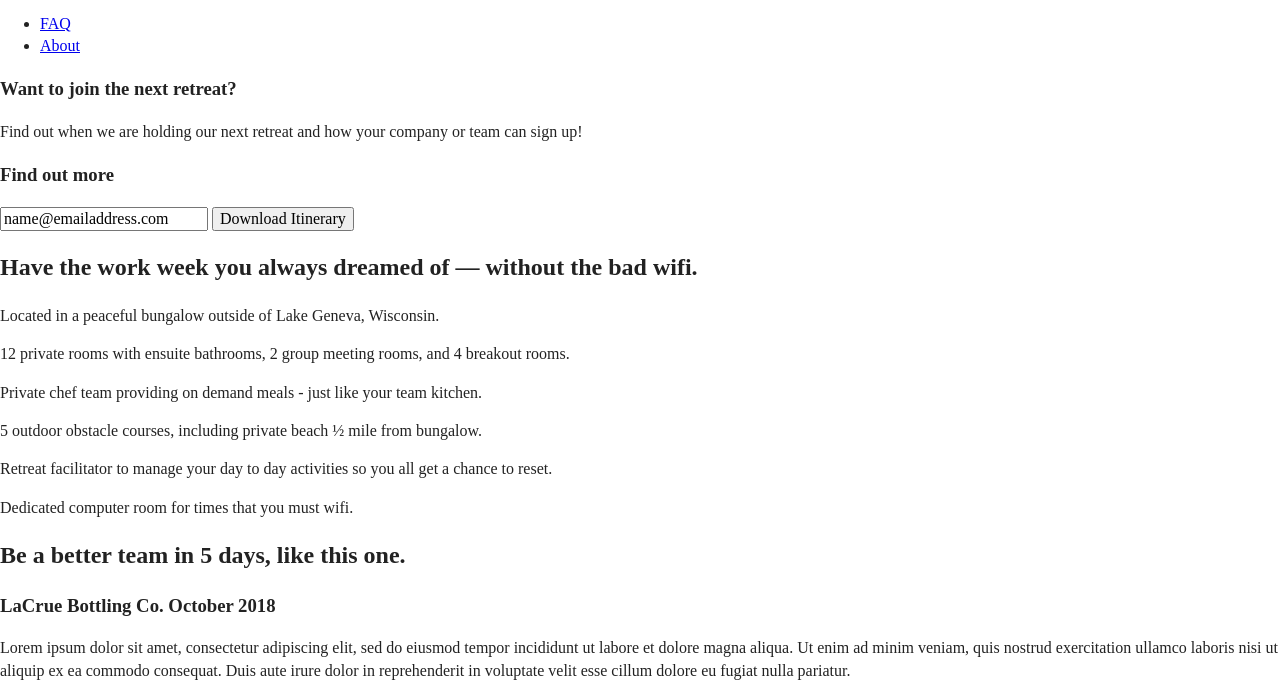
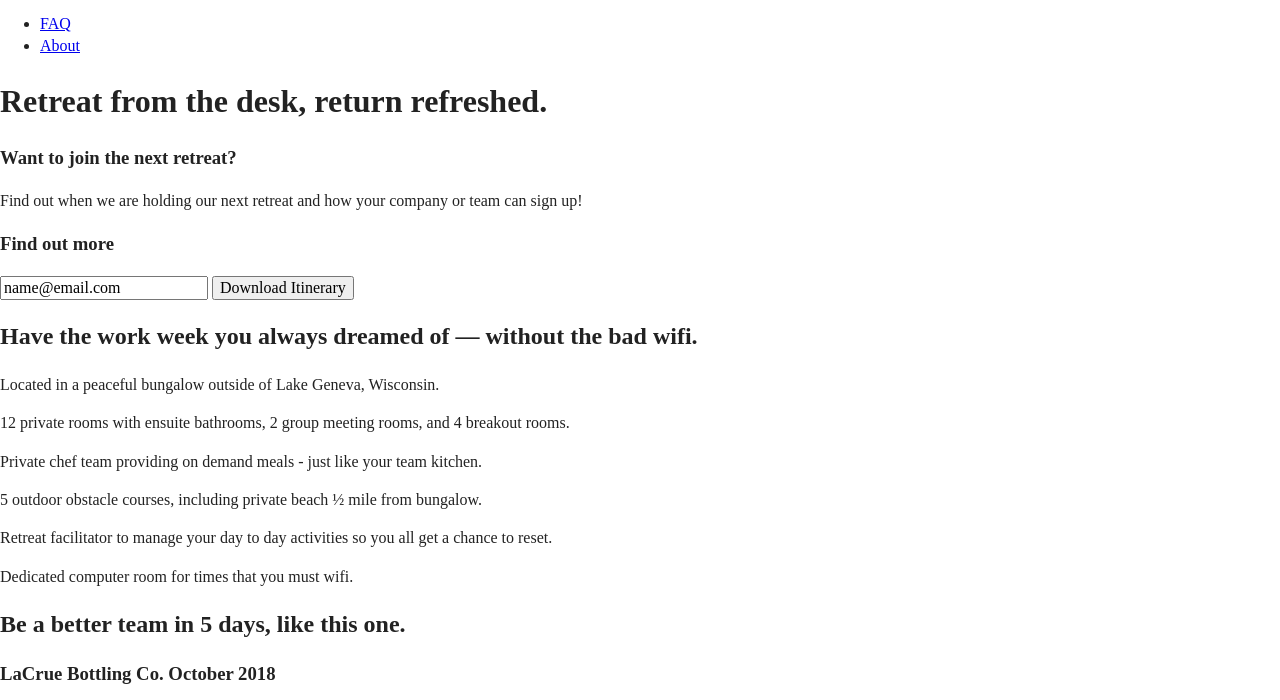
Before and after one commit to kdillhyon/unplugged-retreat, a website: page index.html in a window 1280 px wide. Shown: the part 27-727 px from the top of the page. Drawn offline with Linux system fonts and the light colour scheme.

Commit message:
index.html

```diff
--- a/index.html
+++ b/index.html
@@ -42,9 +42,11 @@
 <main>
 
   <section class="hero-area">
-      <div class="content-wrapper"
-      <h1 Retreat from the desk, return refreshed. </h1>
+        <div class="content-wrapper">
+          <h1>Retreat from the desk, return refreshed.</h1>
+        </div>
       </section>
+
       <aside>
         <div class="content-wrapper">
           <div class="form-description">
@@ -55,13 +57,14 @@
           </div>
           <div class="form">
             <h3>Find out more</h3>
-          <input type="text" name="name" value=name@emailaddress.com>
+            <input type="text" name="name" value="name@email.com">
             <input type="button" value="Download Itinerary">
           </div>
         </div>
+        <!-- aside content wrapper ends -->
       </aside>
 
-    <section class= "features">
+      <section class="features">
         <div class="content-wrapper">
           <h2>Have the work week you always dreamed of — without the bad wifi.</h2>
           <div class="features-items">
@@ -110,6 +113,7 @@
           </div>
         </div>
       </section>
+
       <section class="reviews">
         <div class="content-wrapper">
           <h2>Be a better team in 5 days, like this one.</h2>
@@ -124,7 +128,6 @@
           </article>
         </div>
       </section>
-
     </main>
 
      <footer>
```
Lines whose indentation alone changed are shown as unchanged.
